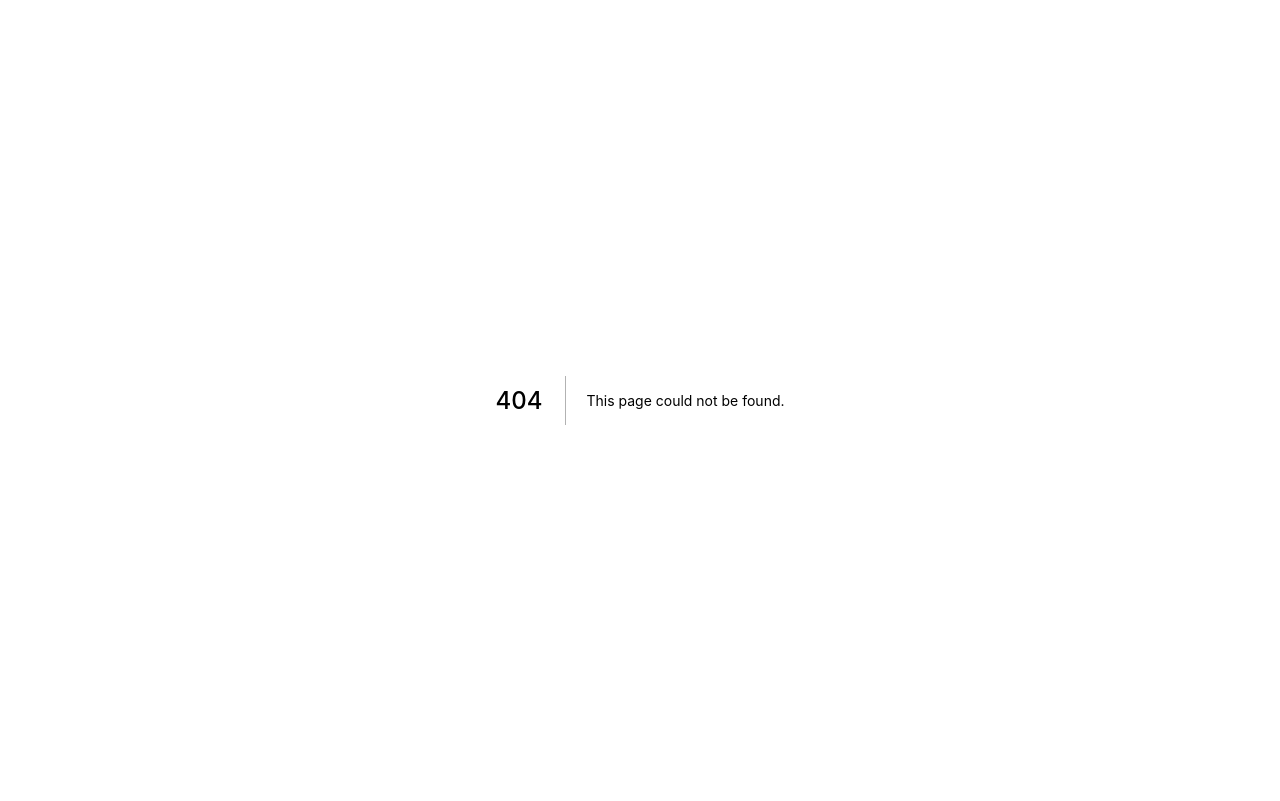
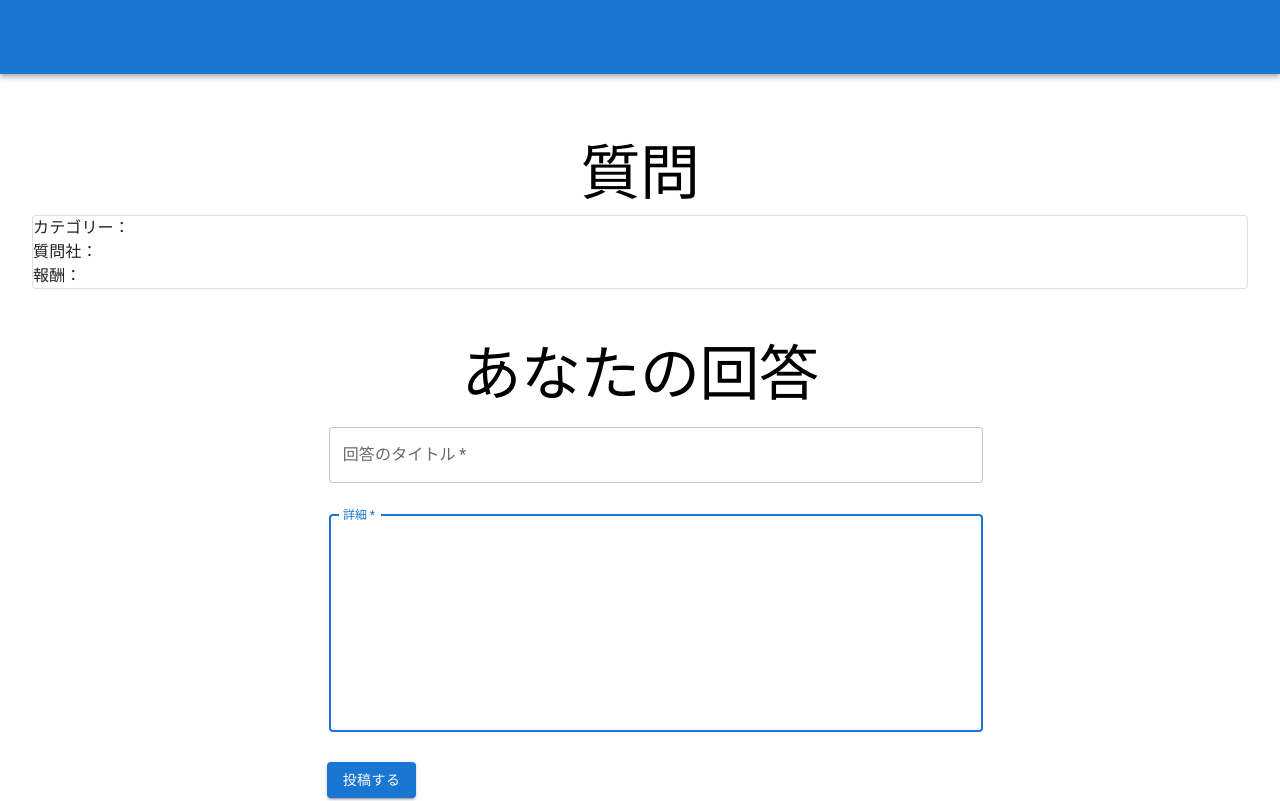
Before and after one commit to yui666a/m_bip-kanazawa, a Next.js app: page /student/task/1 in a window 1280 px wide. Before the commit this address had no page. Shown: the top 801 px of the page. Built offline with nearby package versions, Linux system fonts and the light colour scheme; no server answers.

Commit message:
add student idea post page

```diff
--- /dev/null
+++ b/pages/student/task/[task_id].tsx
@@ -0,0 +1,151 @@
+// @ts-nocheck
+import type { NextPage } from "next";
+import { useRouter } from "next/router";
+
+import Router from "next/router";
+import Head from "next/head";
+import styles from "/styles/Home.module.css";
+import AppBar from "@mui/material/AppBar";
+import Box from "@mui/material/Box";
+import Card from "@mui/material/Card";
+import CardContent from "@mui/material/CardContent";
+
+import Button from "@mui/material/Button";
+import SchoolIcon from "@mui/icons-material/School";
+import WorkIcon from "@mui/icons-material/Work";
+import StorefrontIcon from "@mui/icons-material/Storefront";
+import LoginIcon from "@mui/icons-material/Login";
+import PersonAddAltIcon from "@mui/icons-material/PersonAddAlt";
+import { useEffect, useState } from "react";
+import { Input, TextField, Typography } from "@mui/material";
+import Image from "next/image";
+import axios from "axios";
+
+type JobOffer = {
+  logo: any;
+  id: number;
+  category: string;
+  title: string;
+  detail: string;
+};
+
+const Task: NextPage = () => {
+  const router = useRouter();
+  const { task_id } = router.query;
+
+  const [job, setJob] = useState();
+
+  const baseUrl =
+    "https://script.google.com/macros/s/AKfycbyqG7KOoehDPDq9uI1eHzGKiZmX00AW1EG0sc3wnhKruNTKi9B2r19p08KBu5imfFl2hw/exec";
+  useEffect(() => {
+    axios
+      .get(baseUrl, {
+        params: {
+          mode: "job",
+          id: task_id,
+        },
+      })
+      .then((res: any) => {
+        console.log(res.data);
+        setJob(res.data);
+      });
+  }, [task_id]);
+
+  const handleSubmit = (event: React.FormEvent<HTMLFormElement>) => {
+    event.preventDefault();
+    const data = new FormData(event.currentTarget);
+
+    const params = {
+      mode: "create-idea",
+      author_id: localStorage.getItem("userId"),
+      title: data.get("title"),
+      detail: data.get("detail"),
+      jobs_id: task_id,
+    };
+    axios.get(baseUrl, { params: params }).then((res: any) => {
+      Router.push("/student");
+    });
+  };
+
+  return (
+    <>
+      <Head>
+        <title>カイドク</title>
+        <meta
+          name="description"
+          content="イノベーションを起こすならば　カイドク！"
+        />
+        <link rel="icon" href="/favicon.ico" />
+      </Head>
+      <header className={styles.title}>
+        <AppBar position="static">　</AppBar>
+      </header>
+      <div className={styles.container}>
+        <main className={styles.main} style={{ justifyContent: "unset" }}>
+          <Typography variant="h2" align="left">
+            質問
+          </Typography>
+          <Card
+            variant="outlined"
+            sx={{ width: "100%", margin: "5px", marginBottom: "50px" }}
+          >
+            <Typography variant="h4" align="left">
+              {job && job.title}
+            </Typography>
+            <Typography>カテゴリー：{job && job.category}</Typography>
+            <Typography>質問社：{job && job.author_id}</Typography>
+            <Typography>報酬：{job && job.reward}</Typography>
+          </Card>
+          <Typography variant="h2" align="left">
+            あなたの回答
+          </Typography>
+          <Box component="form" noValidate onSubmit={handleSubmit}>
+            {/* <Card
+              variant="outlined"
+              sx={{ width: "100%", margin: "5px", marginBottom: "50px" }}
+            > */}
+            <TextField
+              autoComplete=""
+              required
+              fullWidth
+              name="title"
+              id="title"
+              label="回答のタイトル"
+              autoFocus
+              style={{ margin: "1em" }}
+            />
+            <TextField
+              autoComplete=""
+              required
+              fullWidth
+              name="detail"
+              id="detail"
+              label="詳細"
+              autoFocus
+              multiline
+              rows={8}
+              style={{ margin: "1em" }}
+            />
+            <Button type="submit" variant="contained" style={{ margin: "1em" }}>
+              投稿する
+            </Button>
+            {/* </Card> */}
+          </Box>
+        </main>
+
+        <footer className={styles.footer}>
+          <a
+            // TODO: ここを修正する。
+            href="https://www.nagaokaut.ac.jp/"
+            target="_blank"
+            rel="noopener noreferrer"
+          >
+            Powered by NAKAJIMA, Keita
+          </a>
+        </footer>
+      </div>
+    </>
+  );
+};
+
+export default Task;
```
